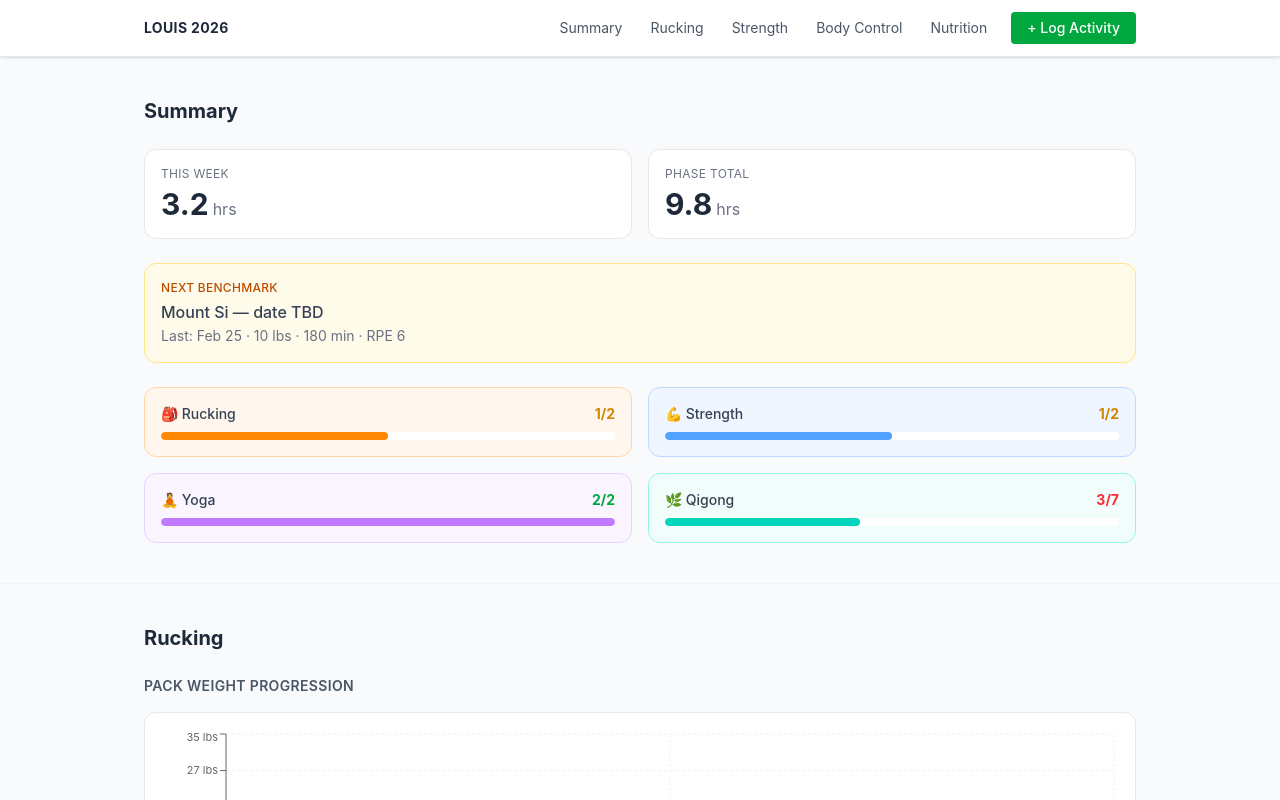
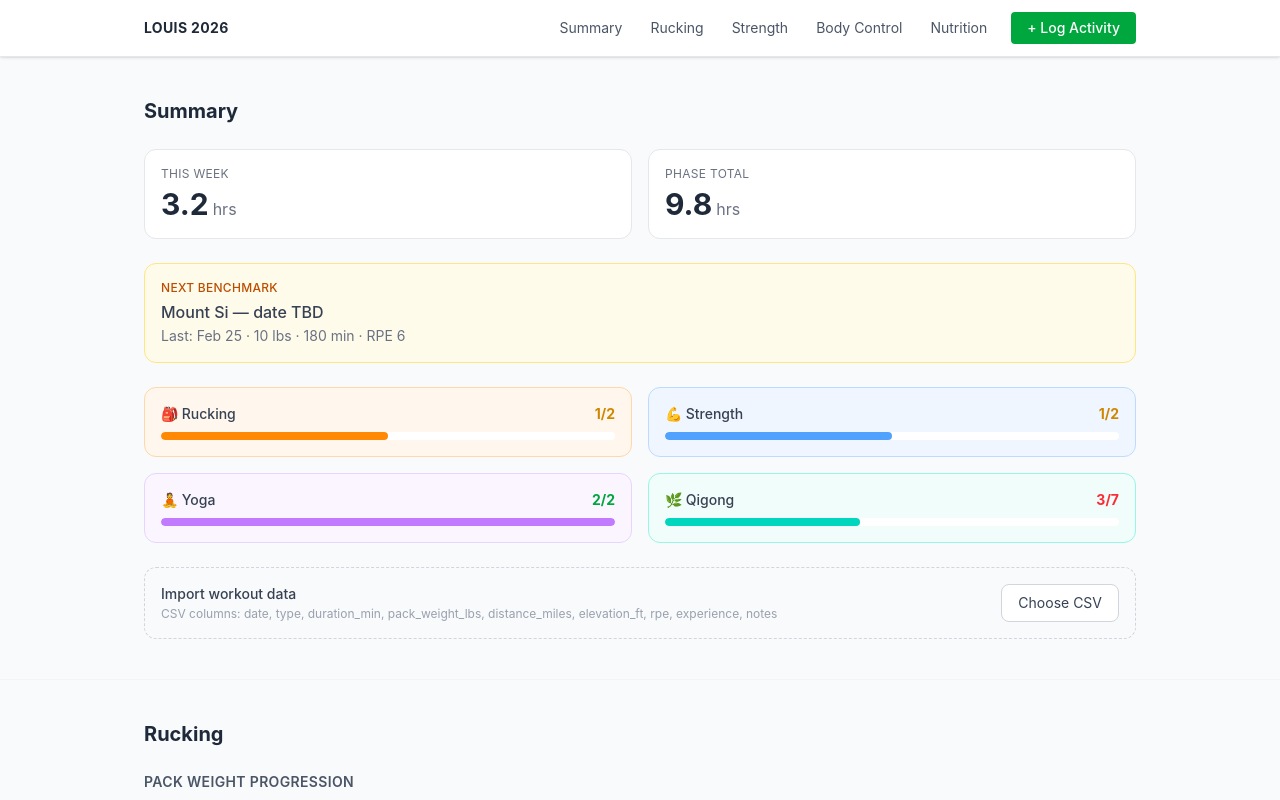
Before and after one commit to ljsweeny-gm/Louis-training-2026, a React (Vite) app: page / in a window 1280 px wide. Shown: the top 800 px of the page. Built offline with nearby package versions, Linux system fonts and the light colour scheme.

Commit message:
feat: add CSV upload and workout template

```diff
--- a/src/App.jsx
+++ b/src/App.jsx
@@ -9,13 +9,15 @@ import RuckingDetail from './components/RuckingDetail'
 import StrengthDetail from './components/StrengthDetail'
 import BodyControlDetail from './components/BodyControlDetail'
 import NutritionDetail from './components/NutritionDetail'
+import CSVUpload from './components/CSVUpload'
 
 export default function App() {
   const [logModalOpen, setLogModalOpen] = useState(false)
   const { logs, addLog, deleteLog } = useLogs()
+  const [csvLogs, setCsvLogs] = useState([])
 
   // Merge localStorage logs with mock data for prototype
-  const allLogs = [...MOCK_LOGS, ...logs]
+  const allLogs = [...MOCK_LOGS, ...logs, ...csvLogs]
 
   return (
     <div className="min-h-screen bg-gray-50 text-gray-900">
@@ -23,6 +25,9 @@ export default function App() {
       <main>
         <Section id="summary" title="Summary">
           <SummaryDashboard logs={allLogs} benchmarks={MOCK_BENCHMARKS} />
+          <div className="mt-6">
+            <CSVUpload onImport={newLogs => setCsvLogs(prev => [...prev, ...newLogs])} />
+          </div>
         </Section>
         <Section id="rucking" title="Rucking">
           <RuckingDetail logs={allLogs} benchmarks={MOCK_BENCHMARKS} />
--- /dev/null
+++ b/src/components/CSVUpload.jsx
@@ -0,0 +1,34 @@
+import { useRef } from 'react'
+import { parseCSV } from '../utils/csvParser'
+
+export default function CSVUpload({ onImport }) {
+  const inputRef = useRef()
+
+  function handleFile(e) {
+    const file = e.target.files[0]
+    if (!file) return
+    const reader = new FileReader()
+    reader.onload = ev => {
+      const logs = parseCSV(ev.target.result)
+      onImport(logs)
+      e.target.value = ''
+    }
+    reader.readAsText(file)
+  }
+
+  return (
+    <div className="flex items-center gap-3 p-4 bg-gray-50 border border-dashed border-gray-300 rounded-xl">
+      <div className="flex-1">
+        <p className="text-sm font-medium text-gray-700">Import workout data</p>
+        <p className="text-xs text-gray-400 mt-0.5">CSV columns: date, type, duration_min, pack_weight_lbs, distance_miles, elevation_ft, rpe, experience, notes</p>
+      </div>
+      <button
+        onClick={() => inputRef.current.click()}
+        className="px-4 py-2 bg-white border border-gray-300 hover:border-gray-400 text-sm text-gray-700 rounded-lg transition-colors whitespace-nowrap"
+      >
+        Choose CSV
+      </button>
+      <input ref={inputRef} type="file" accept=".csv" onChange={handleFile} className="hidden" />
+    </div>
+  )
+}
```
Also changed, not shown: public/workout-template.csv (added).
